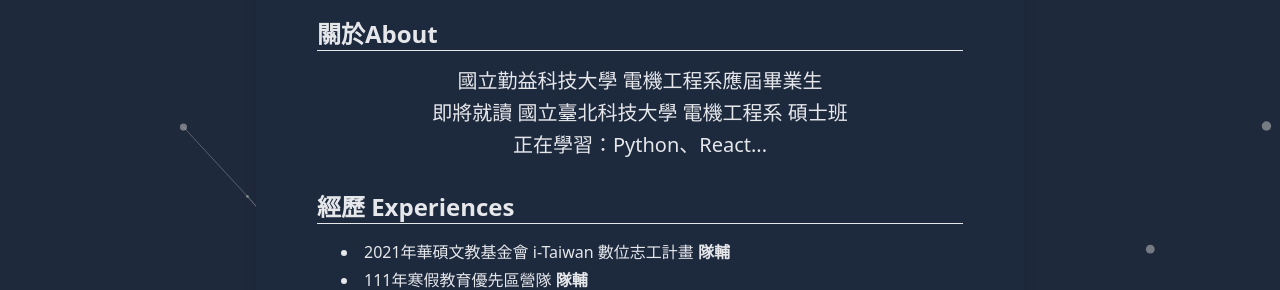
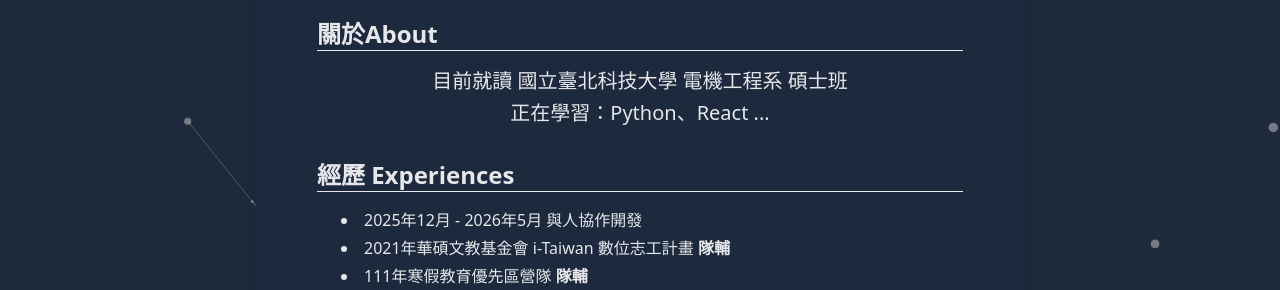
Before and after one commit to StarHsin/Personal-Web-Vercel, a React (Vite) app: page / in a window 1280 px wide. Shown: the part 491-781 px from the top of the page. Built offline with nearby package versions, Linux system fonts and the light colour scheme; no server answers.

Commit message:
feat:update content

```diff
--- a/src/App.jsx
+++ b/src/App.jsx
@@ -1,4 +1,3 @@
-import { useState } from "react";
 import { BrowserRouter as Router, Routes, Route } from "react-router-dom";
 import ActivityPage from "./Components/Activity/ActivityPage";
 import Home from "./Components/HomePage/Home";
--- a/src/Components/CustomBreadcrumb.jsx
+++ b/src/Components/CustomBreadcrumb.jsx
@@ -1,4 +1,4 @@
-import React from "react"; // 👈 引入 React
+import React from "react";
 import {
   Breadcrumb,
   BreadcrumbList,
--- a/src/Components/HomePage/CardText.jsx
+++ b/src/Components/HomePage/CardText.jsx
@@ -1,9 +1,9 @@
-import { useEffect, useState } from "react";
+import { useState } from "react";
 import { Separator } from "../ui/separator";
 import { Card, CardContent } from "../ui/card";
 
 export default function CardText() {
-  const [width, setWidth] = useState(window.innerWidth);
+  const [width, _setWidth] = useState(window.innerWidth);
 
   return (
     <Card className="w-4/5 md:w-3/5 shadow-lg bg-slate-800 border-slate-800 z-20">
@@ -36,15 +36,10 @@ export default function CardText() {
           } font-normal w-full px-5 text-center space-y-1`}
         >
           <p>
-            國立勤益科技大學 電機工程系
-            {width < 470 ? <br /> : null}
-            應屆畢業生
-          </p>
-          <p>
-            即將就讀 國立臺北科技大學 {width < 470 ? <br /> : null}
+            目前就讀 國立臺北科技大學 {width < 470 ? <br /> : null}
             電機工程系 碩士班
           </p>
-          <p>正在學習：Python、React...</p>
+          <p>正在學習：Python、React ...</p>
         </div>
         <div
           className={`text-gray-200 ${
@@ -59,6 +54,10 @@ export default function CardText() {
             width < 470 ? "pl-4" : "px-10"
           } md:px-15 list-disc list-inside space-y-1`}
         >
+          <li>
+            2025年12月 - 2026年5月 {width < 470 ? <br /> : null}
+            <span className={width < 470 ? "px-6" : ""}>與人協作開發</span>
+          </li>
           <li>
             2021年華碩文教基金會 {width < 470 ? <br /> : null}
             <span className={width < 470 ? "px-6" : ""}>
--- a/src/Components/HomePage/Home.jsx
+++ b/src/Components/HomePage/Home.jsx
@@ -57,9 +57,7 @@ export default function Home() {
       <div
         className="w-full flex justify-center"
         style={{
-          marginTop: `${
-            width < 470 ? height * 0.5 + 170 : height * 0.5 + 120
-          }px`,
+          marginTop: `${width < 470 ? height * 0.5 + 170 : height * 0.2 + 150}px`,
         }}
       >
         {/* 調整 mt-20 以避免與卡片重疊 */}
--- a/src/Components/LoadFirebaseImg.jsx
+++ b/src/Components/LoadFirebaseImg.jsx
@@ -14,14 +14,15 @@ export default function LoadFirebaseImg({ path }) {
       } catch (error) {
         console.error(
           "Error fetching background image from Firebase Storage:",
-          error
+          error,
         );
         // 您可以在這裡設定一個預設圖片 URL，以防載入失敗
       }
     };
 
     fetchImage();
-  }, []);
+  }, [path]);
+  if (!backgroundImageUrl) return null;
   return (
     <img
       src={backgroundImageUrl}
```
